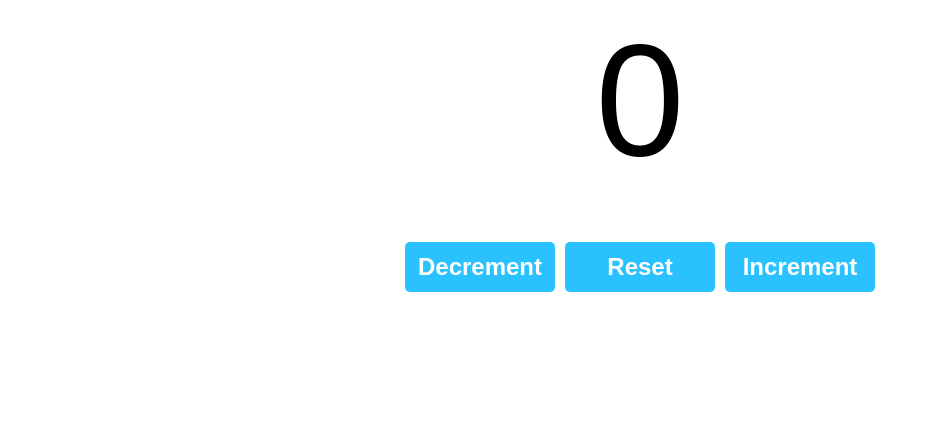
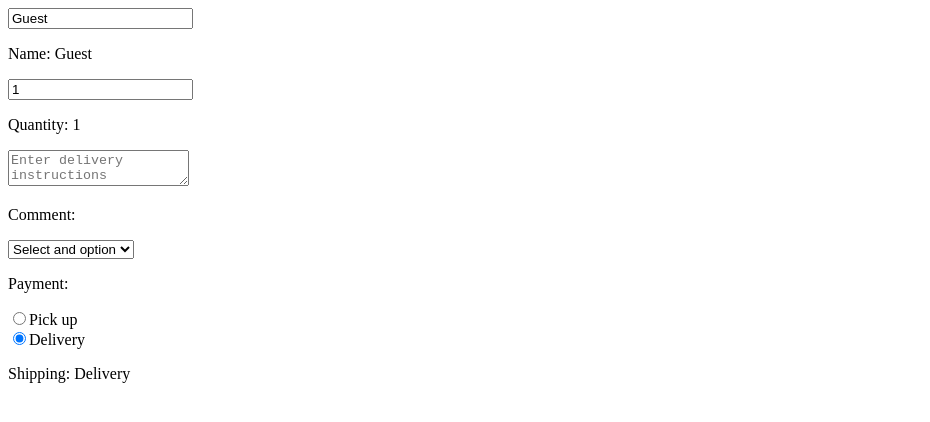
Before and after one commit to alal9000/react-course-bc, a React (Vite) app in the folder my-react-app/: page / in a window 1280 px wide. Shown: the top 422 px of the page, without its empty margins (0-930 px from the left). Built offline with nearby package versions, Linux system fonts and the light colour scheme.

Commit message:
finished up onChange event handler

```diff
--- a/my-react-app/src/App.jsx
+++ b/my-react-app/src/App.jsx
@@ -1,10 +1,10 @@
-import Counter from "./Counter";
+import MyComponent2 from "./MyComponent2";
 
 
 function App() {
 
 
-  return (<Counter />);
+  return (<MyComponent2 />);
 }
 
 export default App;
--- /dev/null
+++ b/my-react-app/src/MyComponent2.jsx
@@ -0,0 +1,75 @@
+import { useState } from "react";
+
+function MyComponent2() {
+  const [name, setName] = useState("Guest");
+  const [quantity, setQuantity] = useState(1);
+  const [comment, setComment] = useState("");
+  const [payment, setPayment] = useState("");
+  const [shipping, setShipping] = useState("Delivery");
+
+  function handleNameChange(event) {
+    setName(event.target.value);
+  }
+
+  function handleQuantityChange(event) {
+    setQuantity(event.target.value);
+  }
+
+  function handleCommentChange(event) {
+    setComment(event.target.value);
+  }
+
+  function handlePaymentChange(event) {
+    setPayment(event.target.value);
+  }
+
+  function handleShippingChange(event) {
+    setShipping(event.target.value);
+  }
+
+  return (
+    <div>
+      <input value={name} onChange={handleNameChange} />
+      <p>Name: {name}</p>
+
+      <input value={quantity} onChange={handleQuantityChange} type="number" />
+      <p>Quantity: {quantity}</p>
+
+      <textarea
+        value={comment}
+        onChange={handleCommentChange}
+        placeholder="Enter delivery instructions"
+      />
+      <p>Comment: {comment}</p>
+
+      <select value={payment} onChange={handlePaymentChange}>
+        <option value="">Select and option</option>
+        <option value="Visa">Visa</option>
+        <option value="Mastercard">Mastercard</option>
+        <option value="Giftcard">Giftcard</option>
+      </select>
+      <p>Payment: {payment}</p>
+
+      <label>
+        <input
+          type="radio"
+          value="Pick Up"
+          checked={shipping == "Pick Up"}
+          onChange={handleShippingChange}
+        />
+        Pick up
+      </label><br />
+      <label>
+        <input
+          type="radio"
+          value="Delivery"
+          checked={shipping == "Delivery"}
+          onChange={handleShippingChange}
+        />
+        Delivery
+      </label>
+      <p>Shipping: {shipping}</p>
+    </div>
+  );
+}
+export default MyComponent2;
```
